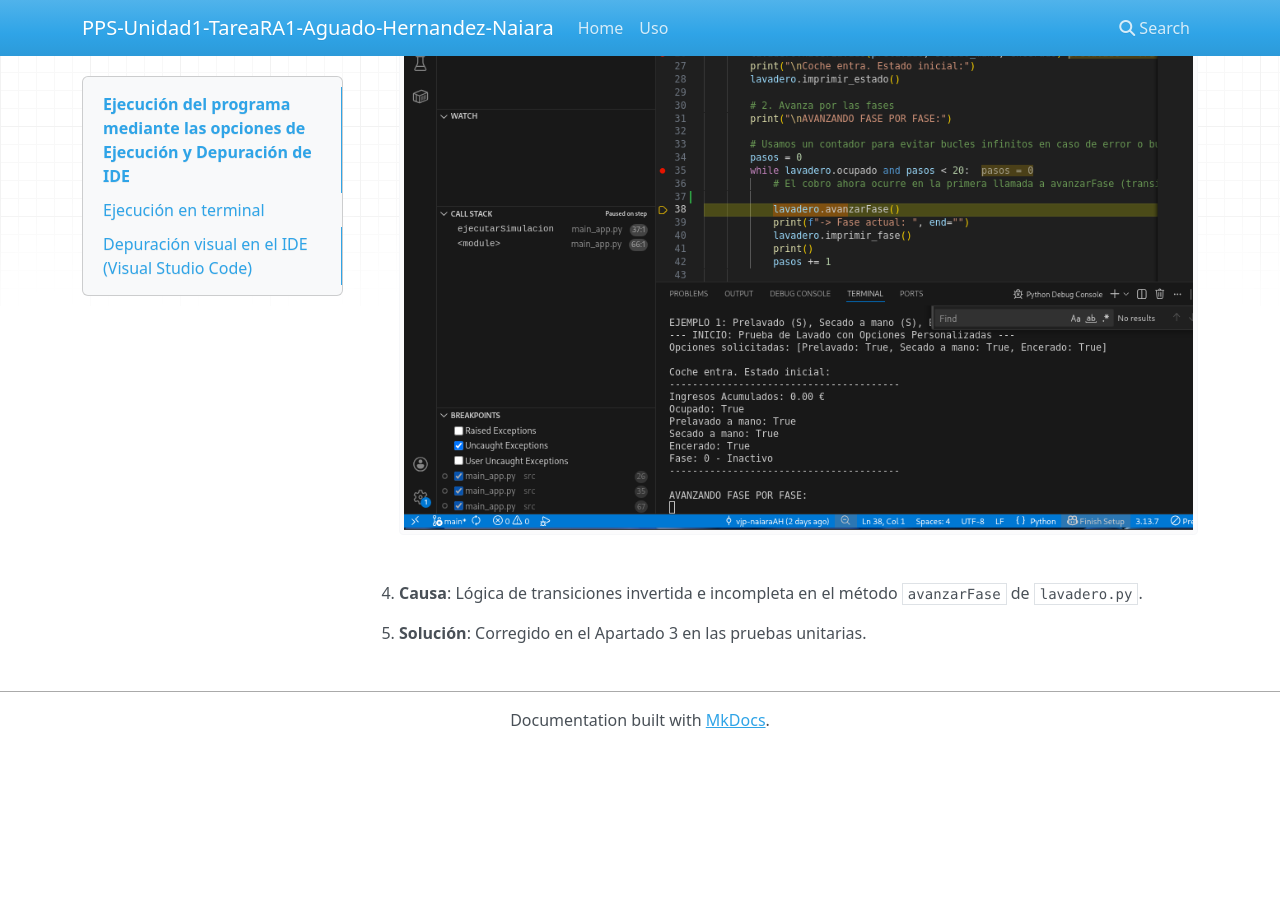
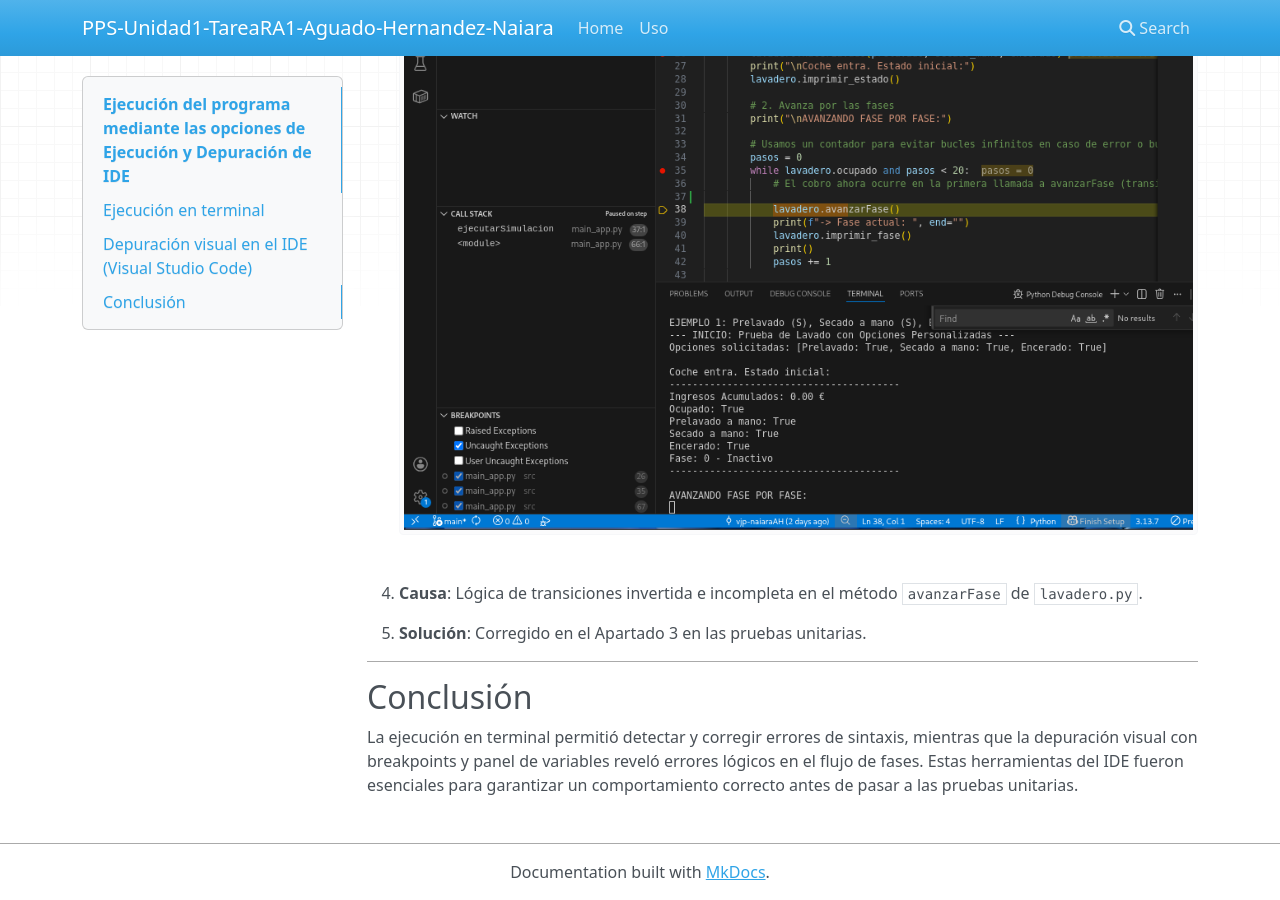
Before and after one commit to vjp-naiaraAH/PPS-Unidad1-TareaRA1-Aguado_Hernandez_Naiara, an MkDocs documentation site: the page built from docs/ejecucion_depuracion.md, in a window 1280 px wide and 900 px high, scrolled down 6032 px. Built offline with MkDocs 1.6.1, drawn with Linux system fonts in a browser that asks for light colours; nearby versions of some CDN libraries; before the commit the page ends 6780 px from its top, so only the background shows below that.

Commit message:
el toque final

```diff
--- a/docs/ejecucion_depuracion.md
+++ b/docs/ejecucion_depuracion.md
@@ -93,3 +93,9 @@ En esta captura el depurador está parado en `avanzarFase()` con `fase = 5` y op
 - **Causa**: Lógica de transiciones invertida e incompleta en el método `avanzarFase` de `lavadero.py`.
 
 - **Solución**: Corregido en el Apartado 3 en las pruebas unitarias.
+
+---
+
+## Conclusión
+
+La ejecución en terminal permitió detectar y corregir errores de sintaxis, mientras que la depuración visual con breakpoints y panel de variables reveló errores lógicos en el flujo de fases. Estas herramientas del IDE fueron esenciales para garantizar un comportamiento correcto antes de pasar a las pruebas unitarias.
```
Also changed, not shown: docs/pruebas.md (+6 -0 lines), docs/sandboxing.md (+10 -6 lines).
